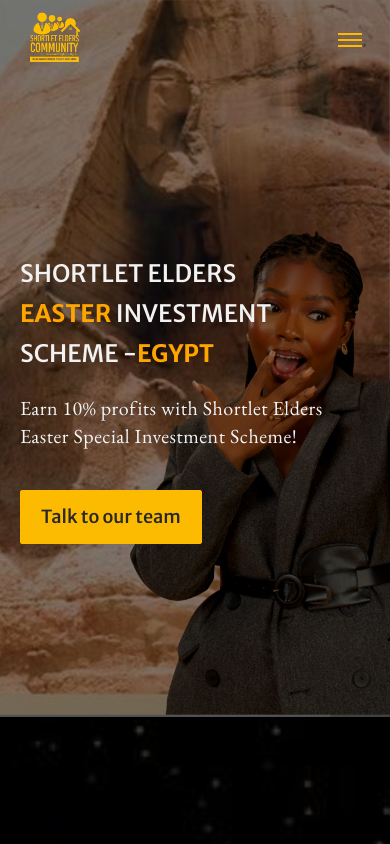
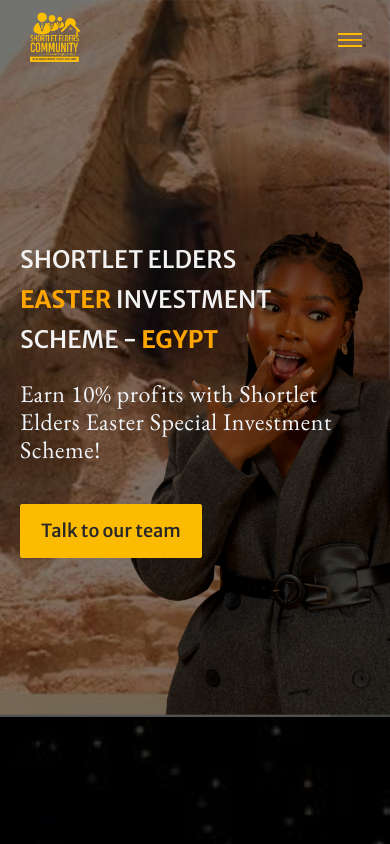
Before and after one commit to Mayor1234/real-shortlet-elders, a React (Vite) app: page /home in a window 390 px wide. Shown: the top 844 px of the page. Built offline with nearby package versions, Linux system fonts and the light colour scheme.

Commit message:
yet another change

```diff
--- a/src/components/hero-banner/HeroBanner.tsx
+++ b/src/components/hero-banner/HeroBanner.tsx
@@ -13,9 +13,9 @@
             <h1 className="max-w-[18rem] font-merriweather text-2xl font-medium uppercase leading-[40px] lg:leading-[60px] text-[#f2f2f2] lg:max-w-[750px] lg:text-4xl lg:text-start pb-5">
               shortlet elders <span className="text-sec font-bold">easter</span>{' '}
               investment scheme -
-              <span className="text-sec font-bold">Egypt</span>
+              <span className="text-sec font-bold"> Egypt</span>
             </h1>
-            <p className="max-w-sm font-garamond leading-[28px] mb-5 text-[20px] lg:text-[28px] tracking-wide text-[#f1f5f9] lg:text-start lg:max-w-[750px] lg:leading-[35px] lg:px-0">
+            <p className="max-w-sm font-garamond leading-[28px] mb-5 text-2xl lg:text-[28px] tracking-wide text-[#f1f5f9] lg:text-start lg:max-w-[750px] lg:leading-[35px] lg:px-0">
               Earn 10% profits with Shortlet Elders Easter Special Investment
               Scheme!
             </p>
```
